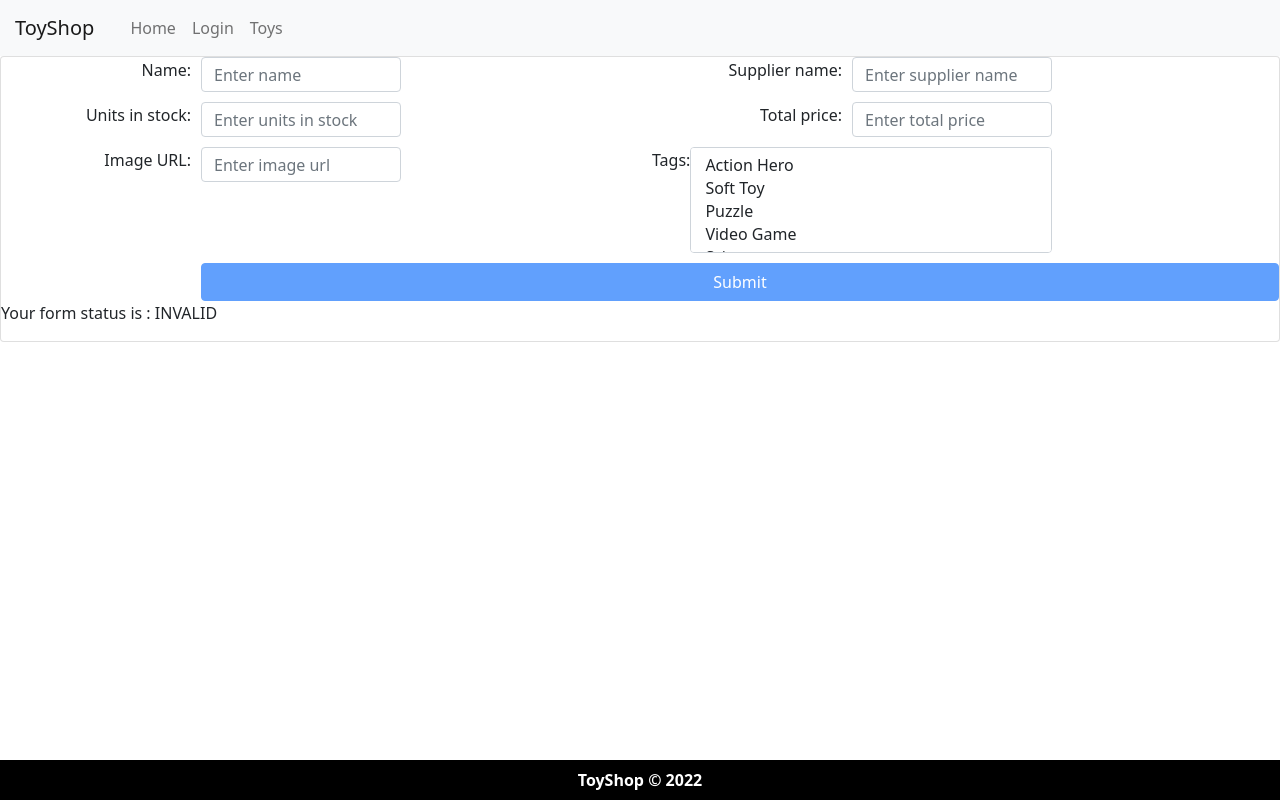
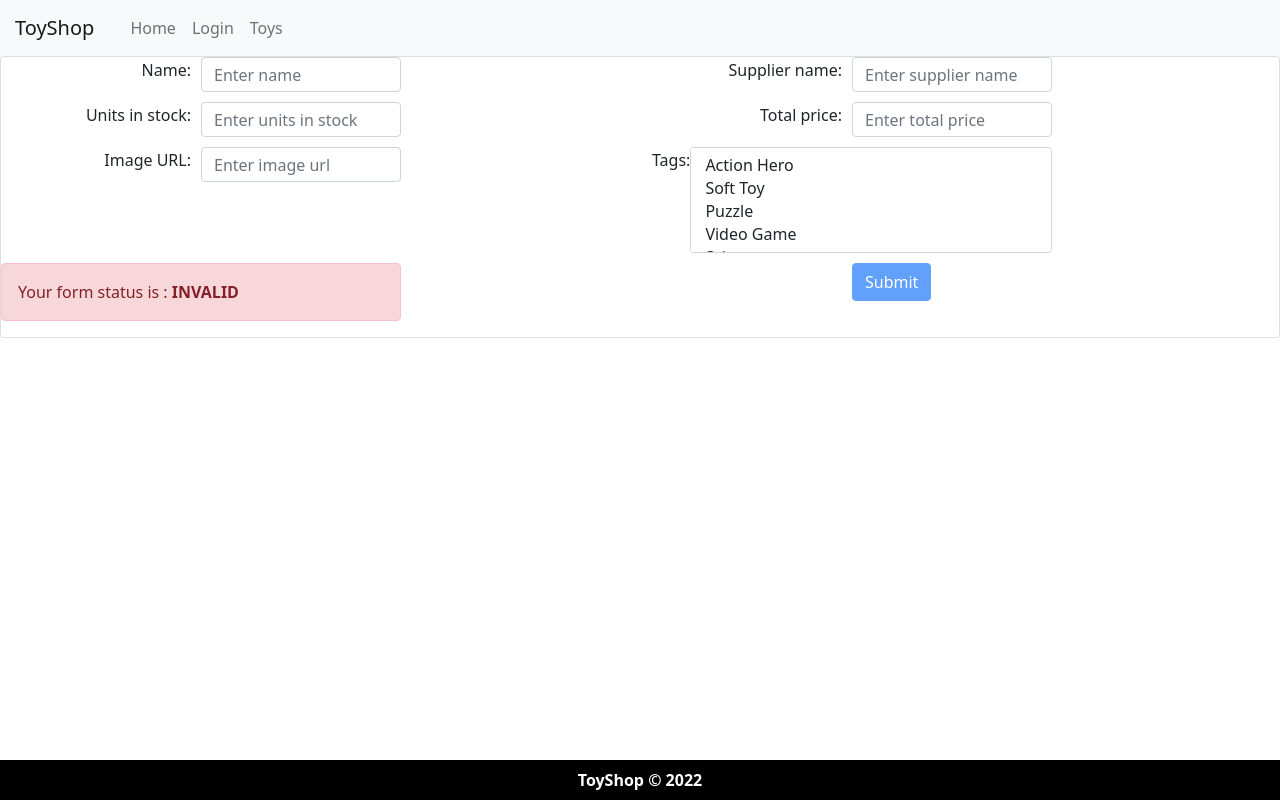
Before and after one commit to MexMass/Grad2022Jan-Team6-Ecommerce, an Angular app in the folder front-end-ecommerce-project-graduate-jan-22/toy-shop/: page /toys/create in a window 1280 px wide. Built offline with nearby package versions, Linux system fonts and the light colour scheme.

Commit message:
Added response message to front end create product

```diff
--- a/front-end-ecommerce-project-graduate-jan-22/toy-shop/src/app/components/create-toy/create-toy.component.css
+++ b/front-end-ecommerce-project-graduate-jan-22/toy-shop/src/app/components/create-toy/create-toy.component.css
@@ -11,6 +11,13 @@ label {
 .alert {
   width: 400px;
 }
+.response {
+  display: inline-block;
+  width: 100%;
+  margin-bottom: auto;
+  text-align: center;
+}
+
 button {
   margin-left: 12.5em;
 }
--- a/front-end-ecommerce-project-graduate-jan-22/toy-shop/src/app/components/create-toy/create-toy.component.html
+++ b/front-end-ecommerce-project-graduate-jan-22/toy-shop/src/app/components/create-toy/create-toy.component.html
@@ -1,10 +1,11 @@
-<form [formGroup]="createToyForm" (ngSubmit)="onSubmit(createToyForm.getRawValue())" class="card" style="display: flex;">
+<form [formGroup]="createToyForm" (ngSubmit)="onSubmit(createToyForm.getRawValue())" class="card">
+
   <div class="row">
     <div class="form-group col">
       <label for="name">
         Name: <input class="form-control" id="name" type="text" formControlName="name" placeholder="Enter name">
       </label>
-      <div *ngIf="name?.touched && name?.invalid" class="alert alert-danger test">
+      <div *ngIf="name?.touched && name?.invalid" class="alert alert-danger">
         <div *ngIf="name?.errors?.['required']">Name is required.</div>
         <div *ngIf="name?.errors?.['minlength']">Name should be at least 3 letters.</div>
         <div *ngIf="name?.errors?.['maxlength']">Name should be less than 25 letters.</div>
@@ -69,13 +70,22 @@
         </label>
         <div *ngIf="tags?.touched && tags?.invalid" class="alert alert-danger">
           <div *ngIf="tags?.errors?.['required']">Tags are required.</div>
-          <div *ngIf="tags?.errors?.['minlength']">Product must have at least 2 tags.</div>
-          <div *ngIf="tags?.errors?.['maxlength']">Product cannot have more than 3 tags.</div>
         </div>
       </div>
   </div>
+  <div class="row">
+    <div class="col">
+      <p *ngIf="!createToyForm.valid" class="alert alert-danger">
+        Your form status is : <b>{{ createToyForm.status }}</b>
+      </p>
+      <p *ngIf="createToyForm.valid" class="alert alert-success">
+        Your form status is : <b>{{ createToyForm.status }}</b>
+      </p>
+    </div>
+    <div class="col">
     <button class="btn btn-primary" type="submit" [disabled]="!createToyForm.valid">Submit</button>
-    <p>
-      Your form status is : {{ createToyForm.status }}
-    </p>
+  </div>
+  </div>
+  <p *ngIf="myresponse !== ''" class="alert alert-success response"> {{ myresponse }}
+  </p>
   </form>
--- a/front-end-ecommerce-project-graduate-jan-22/toy-shop/src/app/components/create-toy/create-toy.component.ts
+++ b/front-end-ecommerce-project-graduate-jan-22/toy-shop/src/app/components/create-toy/create-toy.component.ts
@@ -9,15 +9,17 @@ import { ToyService } from 'src/app/services/toy.service';
   styleUrls: ['./create-toy.component.css']
 })
 export class CreateToyComponent implements OnInit {
-  toppingList: string[] = ['Extra cheese', 'Mushroom', 'Onion', 'Pepperoni', 'Sausage', 'Tomato'];
+
   createToyForm = this.formBuilder.group({
     name: ['', [Validators.required, Validators.minLength(3), Validators.maxLength(25)]],
     supplier_name: ['', [Validators.required, Validators.minLength(3), Validators.maxLength(25)]],
     units_in_stock: ['', [Validators.required, Validators.min(1)]],
     total_price: ['', [Validators.required, Validators.min(1)]],
     image_url: ['', Validators.required],
-    tags: [this.formBuilder.array([]),[Validators.required, Validators.minLength(1)]],
+    tags: [this.formBuilder.array([]),Validators.required]
   })
+
+  myresponse : String = '';
 
   constructor(
     private service: ToyService,
@@ -29,10 +31,10 @@ export class CreateToyComponent implements OnInit {
 
   onSubmit(instance: Toy){
     let x = this.service.createToy(instance)
-    x.subscribe((response)=>{console.log(response)
+    x.subscribe((response)=>{console.log("response is = " + response);
+    this.myresponse = response.response;
     })
 
-    // console.warn('Your order has been submitted', this.createToyForm.value);
     this.createToyForm.reset()
   }
   // get functions for shortening the reference to values
--- a/front-end-ecommerce-project-graduate-jan-22/toy-shop/src/app/services/toy.service.ts
+++ b/front-end-ecommerce-project-graduate-jan-22/toy-shop/src/app/services/toy.service.ts
@@ -41,10 +41,10 @@ export class ToyService {
     return observable;
   }
   //method to create toy
-  public createToy(toy:Toy):Observable<Toy>{
-    let observable:Observable<Toy>
+  public createToy(toy:Toy):Observable<any>{
+    let observable:any
     let createToyURL = `${this.URL}/create`
-    observable=this.http.post<Toy>(createToyURL, toy);
+    observable=this.http.post<any>(createToyURL, toy);
     return observable;
   }
 }
```
Also changed, not shown: front-end-ecommerce-project-graduate-jan-22/toy-shop/src/app/app.component.html (line endings or trailing spaces), 1 other file (tests, documents, lock files or other folders).
